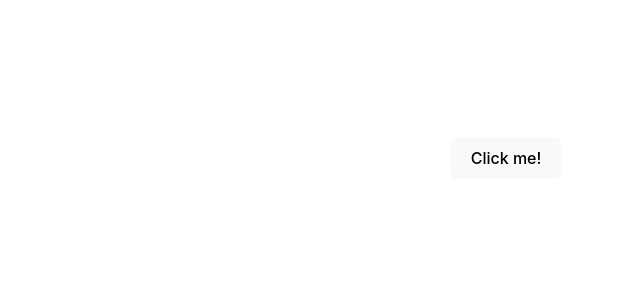
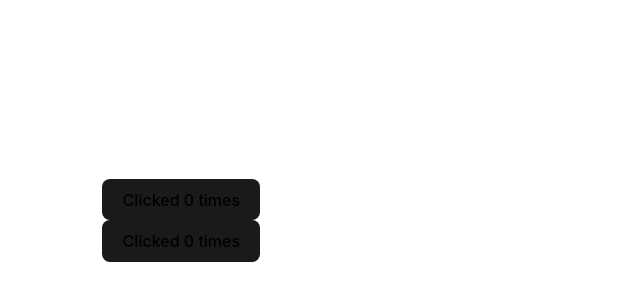
Before and after one commit to jhem-jhem/appdev1, a React (Vite) app in the folder react-quickstart/: page / in a window 1280 px wide. Shown: the part 242-542 px from the top of the page, without its empty margins (134-774 px from the left). Built offline with nearby package versions, Linux system fonts and the light colour scheme.

Commit message:
I'm done completing the section updating the screens

```diff
--- a/react-quickstart/src/App.css
+++ b/react-quickstart/src/App.css
@@ -1,6 +1,20 @@
 .avatar {
     border-radius: 50%;
   }
+
+button {
+    display: grid;
+    grid-gap: 10px;
+    border-radius: 8px;
+    border: 1px solid transparent;
+    padding: 0.6em 1.2em;
+    font-size: 1em;
+    font-weight: 500;
+    font-family: inherit;
+    background-color: #1a1a1a;
+    cursor: pointer;
+    transition: border-color 0.25s;
+}
 
 button:hover {
     background-color: brown;
--- a/react-quickstart/src/App.jsx
+++ b/react-quickstart/src/App.jsx
@@ -1,18 +1,26 @@
 import './App.css'
+import { useState } from 'react';
+
+export default function MyApp() {
+  return (
+    <div>
+      <h1>Counters that update separately</h1>
+      <MyButton />
+      <MyButton />
+    </div>
+  );
+}
 
 function MyButton() {
+  const [count, setCount] = useState(0);
+
   function handleClick() {
-    alert('You clicked me!');
+    setCount(count + 1);
   }
 
   return (
-    <>
-      <button onClick={handleClick}>
-      Click me!
-      </button>
-    </>
-
+    <button onClick={handleClick}>
+      Clicked {count} times
+    </button>
   );
 }
-
-export default MyButton
--- a/react-quickstart/src/index.css
+++ b/react-quickstart/src/index.css
@@ -38,6 +38,8 @@ h1 {
 }
 
 button {
+  display: grid;
+  grid-gap: 10px;
   border-radius: 8px;
   border: 1px solid transparent;
   padding: 0.6em 1.2em;
```
